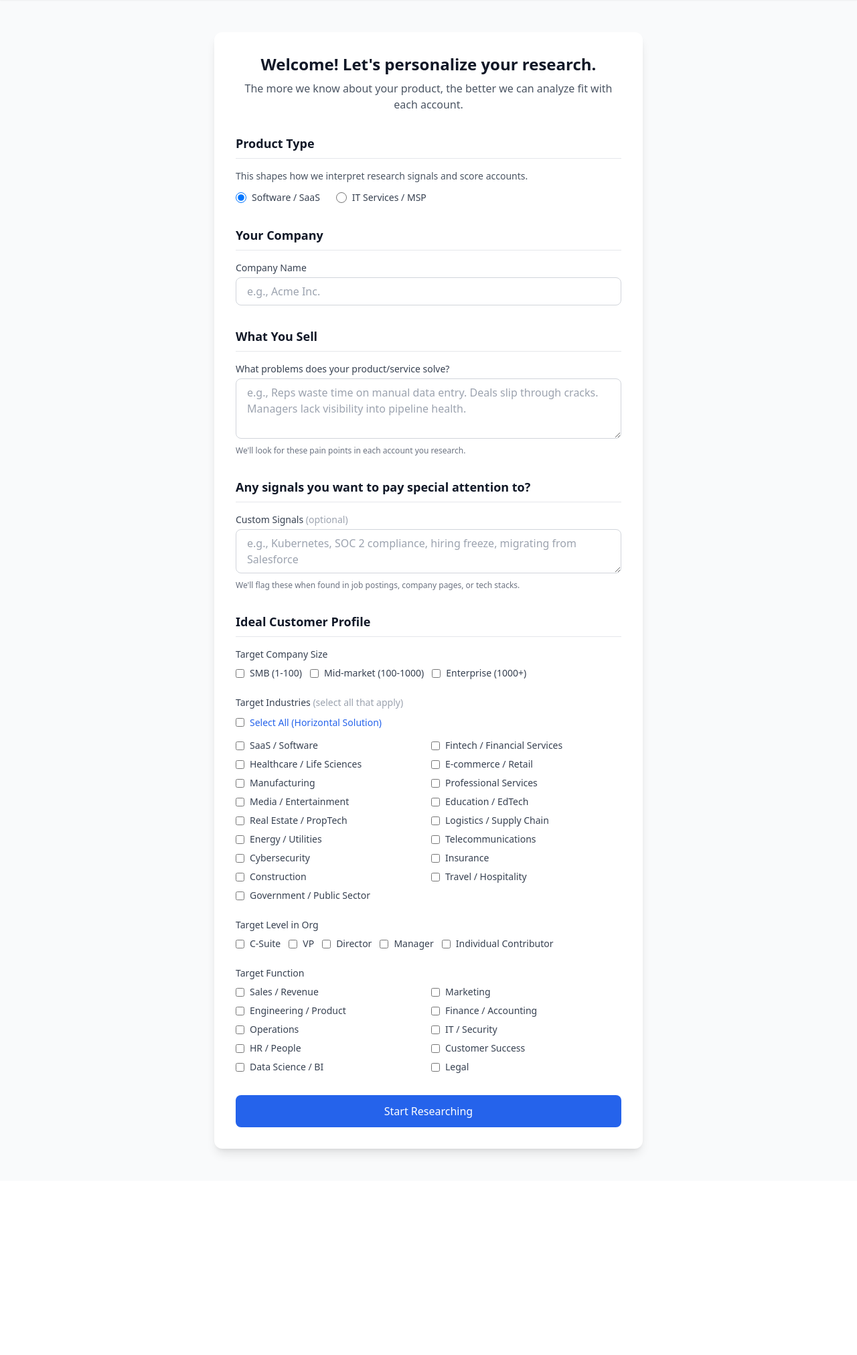
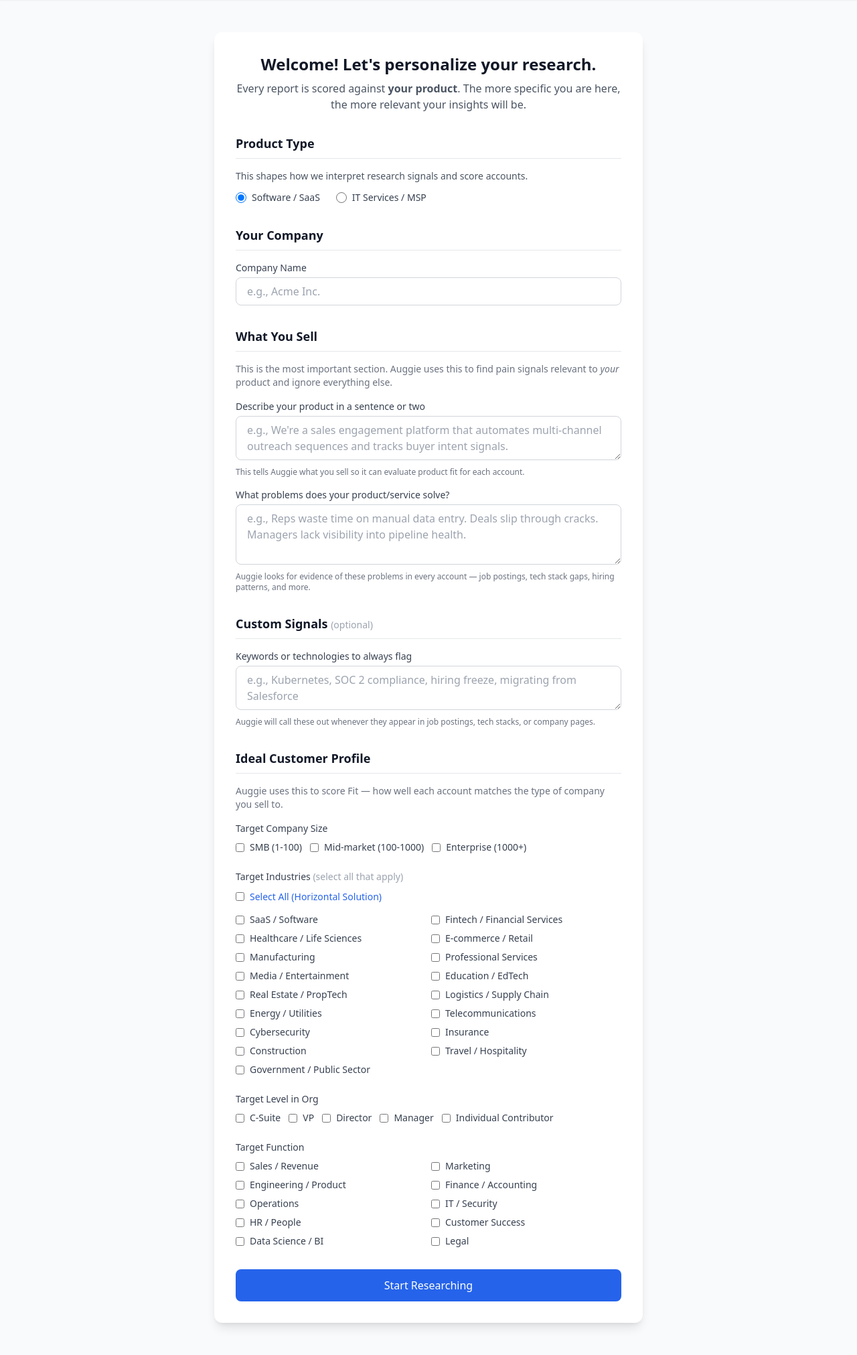
Before and after one commit to KeatonForrest/auggie, a FastAPI app: template templates/onboarding.html in a window 1280 px wide. Shown: the part 81-2104 px from the top of the page at 67% size. Before the commit the page ends 1808 px from the top, so only its background shows below. Run offline with FastAPI, Linux system fonts and the light colour scheme; the template is opened without the code that fills it, so the values that code supplies are empty; parts of the project's set-up code (start-up, migrations or seed data) failed here and were passed over; some libraries are stand-ins or nearby versions.

Commit message:
Improve onboarding and settings with product description field and clearer copy
Adds product_description textarea to both onboarding and settings pages so users
understand that Auggie personalizes research to their specific product. Updates
helper text throughout to explain what each field does for the research output.

Co-Authored-By: Claude Opus 4.6 <noreply@anthropic.com>

```diff
--- a/routes/settings.py
+++ b/routes/settings.py
@@ -122,6 +122,7 @@ async def settings_page(
 async def save_settings(
     request: Request,
     company_name: str = Form(...),
+    product_description: str = Form(""),
     problems_solved: str = Form(...),
     target_company_size: list[str] = Form([]),
     target_industries: list[str] = Form([]),
@@ -148,7 +149,7 @@ async def save_settings(
         user_id=user["id"],
         company_name=company_name,
         product_name=user.get("product_name") or "",
-        product_description=user.get("product_description") or "",
+        product_description=product_description,
         problems_solved=problems_solved,
         differentiators=user.get("differentiators") or "",
         target_company_size=target_size_str,
--- a/templates/onboarding.html
+++ b/templates/onboarding.html
@@ -27,7 +27,7 @@
         <div class="bg-white rounded-xl shadow-lg p-8">
             <div class="text-center mb-8">
                 <h1 class="text-2xl font-bold text-gray-900 mb-2">Welcome! Let's personalize your research.</h1>
-                <p class="text-gray-600">The more we know about your product, the better we can analyze fit with each account.</p>
+                <p class="text-gray-600">Every report is scored against <strong>your product</strong>. The more specific you are here, the more relevant your insights will be.</p>
             </div>
 
             <form method="POST" action="/onboarding" class="space-y-8">
@@ -69,6 +69,22 @@
                 <!-- Section 2: What You Sell -->
                 <div>
                     <h2 class="text-lg font-semibold text-gray-900 mb-4 pb-2 border-b">What You Sell</h2>
+                    <p class="text-sm text-gray-500 mb-4">This is the most important section. Auggie uses this to find pain signals relevant to <em>your</em> product and ignore everything else.</p>
+                    <div class="space-y-4">
+                        <div>
+                            <label for="product_description" class="block text-sm font-medium text-gray-700 mb-1">
+                                Describe your product in a sentence or two
+                            </label>
+                            <textarea
+                                id="product_description"
+                                name="product_description"
+                                required
+                                rows="2"
+                                placeholder="e.g., We're a sales engagement platform that automates multi-channel outreach sequences and tracks buyer intent signals."
+                                class="w-full px-4 py-2 border border-gray-300 rounded-lg focus:ring-2 focus:ring-blue-500 focus:border-blue-500"
+                            ></textarea>
+                            <p class="mt-1 text-xs text-gray-500">This tells Auggie what you sell so it can evaluate product fit for each account.</p>
+                        </div>
                         <div>
                             <label for="problems_solved" class="block text-sm font-medium text-gray-700 mb-1">
                                 What problems does your product/service solve?
@@ -81,16 +97,17 @@
                                 placeholder="e.g., Reps waste time on manual data entry. Deals slip through cracks. Managers lack visibility into pipeline health."
                                 class="w-full px-4 py-2 border border-gray-300 rounded-lg focus:ring-2 focus:ring-blue-500 focus:border-blue-500"
                             ></textarea>
-                        <p class="mt-1 text-xs text-gray-500">We'll look for these pain points in each account you research.</p>
+                            <p class="mt-1 text-xs text-gray-500">Auggie looks for evidence of these problems in every account — job postings, tech stack gaps, hiring patterns, and more.</p>
+                        </div>
                     </div>
                 </div>
 
                 <!-- Section 2b: Custom Signals -->
                 <div>
-                    <h2 class="text-lg font-semibold text-gray-900 mb-4 pb-2 border-b">Any signals you want to pay special attention to?</h2>
+                    <h2 class="text-lg font-semibold text-gray-900 mb-4 pb-2 border-b">Custom Signals <span class="text-gray-400 font-normal text-sm">(optional)</span></h2>
                     <div>
                         <label for="custom_signals" class="block text-sm font-medium text-gray-700 mb-1">
-                            Custom Signals <span class="text-gray-400 font-normal">(optional)</span>
+                            Keywords or technologies to always flag
                         </label>
                         <textarea
                             id="custom_signals"
@@ -99,13 +116,14 @@
                             placeholder="e.g., Kubernetes, SOC 2 compliance, hiring freeze, migrating from Salesforce"
                             class="w-full px-4 py-2 border border-gray-300 rounded-lg focus:ring-2 focus:ring-blue-500 focus:border-blue-500"
                         ></textarea>
-                        <p class="mt-1 text-xs text-gray-500">We'll flag these when found in job postings, company pages, or tech stacks.</p>
+                        <p class="mt-1 text-xs text-gray-500">Auggie will call these out whenever they appear in job postings, tech stacks, or company pages.</p>
                     </div>
                 </div>
 
                 <!-- Section 3: Ideal Customer Profile -->
                 <div>
                     <h2 class="text-lg font-semibold text-gray-900 mb-4 pb-2 border-b">Ideal Customer Profile</h2>
+                    <p class="text-sm text-gray-500 mb-4">Auggie uses this to score Fit — how well each account matches the type of company you sell to.</p>
                     <div class="space-y-6">
                         <!-- Company Size -->
                         <div>
```
Also changed, not shown: templates/settings.html (+17 -1 lines). Lines whose indentation alone changed are shown as unchanged.
